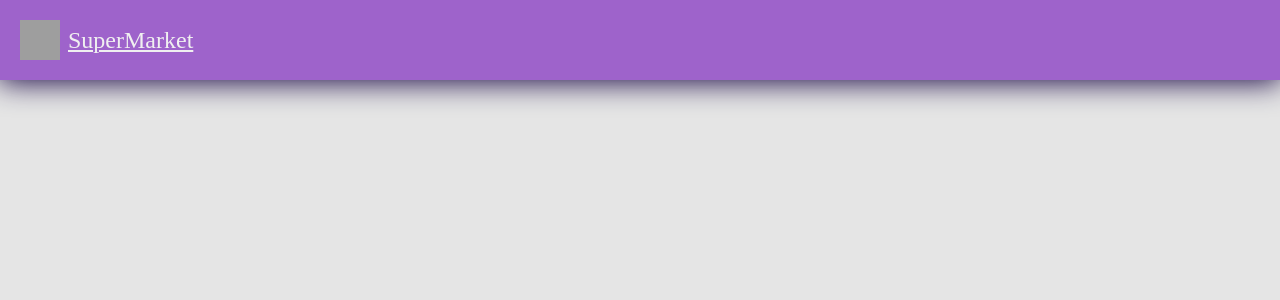
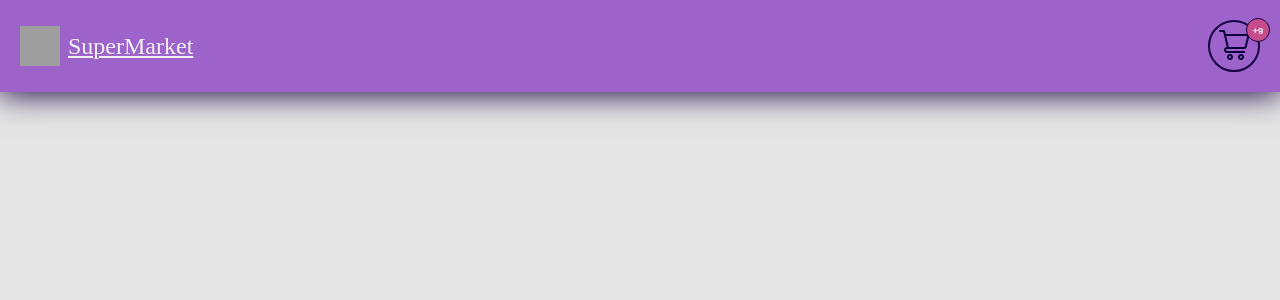
Before and after one commit to gabrielcdiniz/next-ecommerce, a Next.js app: page / in a window 1280 px wide. Shown: the top 300 px of the page. Built offline with nearby package versions, Linux system fonts and the light colour scheme; grey boxes are pictures that could not be loaded; a web font is replaced by a local one.

Commit message:
test: testing cart button

```diff
--- a/src/components/header/index.tsx
+++ b/src/components/header/index.tsx
@@ -34,7 +34,32 @@ export const Header = () => {
         </h1>
       </section>
 
-      <section title="header-sections"></section>
+      <section title="header-sections">
+        <button
+          data-testid={tid("cartAction")}
+          className={getStyle("header", "cart-button")}
+          type="button"
+        >
+          <figure
+            data-testid={tid("cartImage")}
+            className={getStyle("header", "cart-image")}
+          >
+            <Image
+              src={"/cart-simple.png"}
+              alt="cart-simple.png"
+              width={32}
+              height={32}
+            />
+          </figure>
+
+          <span
+            data-testid={tid("cartBadge")}
+            className={getStyle("header", "cart-badge")}
+          >
+            +9
+          </span>
+        </button>
+      </section>
     </header>
   );
 };
--- a/src/components/header/styles.module.scss
+++ b/src/components/header/styles.module.scss
@@ -32,5 +32,37 @@
       text-decoration: underline;
       letter-spacing: 0px;
     }
+
+    .header__cart-button {
+      border: 2px solid $on-primary-color;
+      border-radius: 50%;
+      width: 52px;
+      height: 52px;
+      background-color: transparent;
+      position: relative;
+      display: flex;
+      justify-content: center;
+      align-items: center;
+
+      .header__cart-image {
+        padding: map.get($paddings, "xx-small");
+      }
+
+      .header__cart-badge {
+        position: absolute;
+        top: -4px;
+        right: -12px;
+        width: 24px;
+        height: 24px;
+        line-height: 1rem;
+        font-size: 0.6rem;
+        color: $text-on-primary-color;
+        font-weight: bold;
+        border: 1px solid $on-primary-color;
+        background-color: #c64d8c;
+        border-radius: 50%;
+        padding: map.get($paddings, "xx-small");
+      }
+    }
   }
 }
--- a/src/constants/unit-tests.ts
+++ b/src/constants/unit-tests.ts
@@ -1,6 +1,9 @@
 export const BUSINESS_NAME = "SuperMarket";
 
 export const DATA_TEST_IDS = {
+  cartAction: "cart-action",
+  cartBadge: "cart-badge",
+  cartImage: "cart-image",
   logoImage: "logo-image",
   siteName: "site-name",
 };
```
Also changed, not shown: public/cart-simple.png (added), 1 other file (tests, documents, lock files or other folders).
